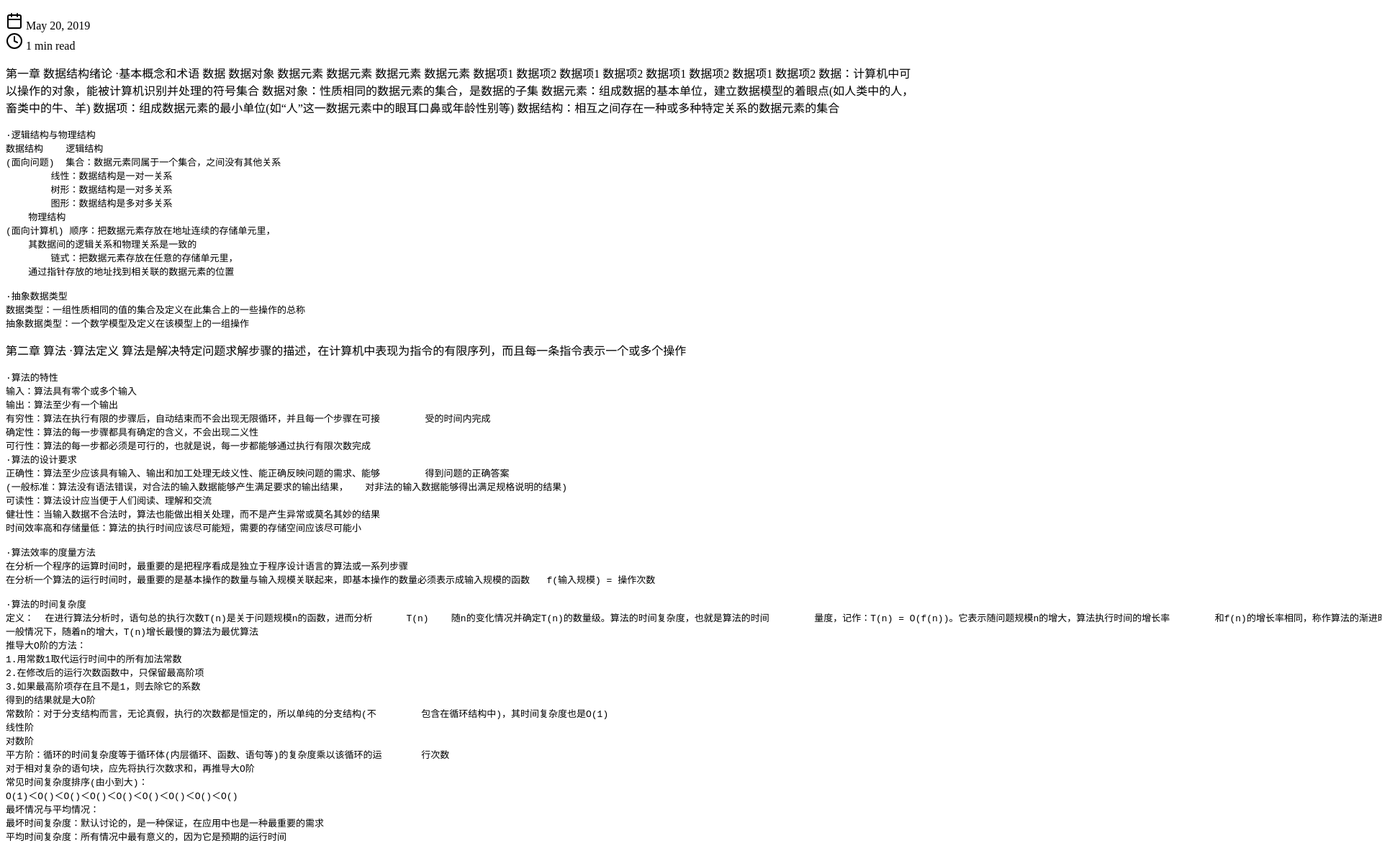
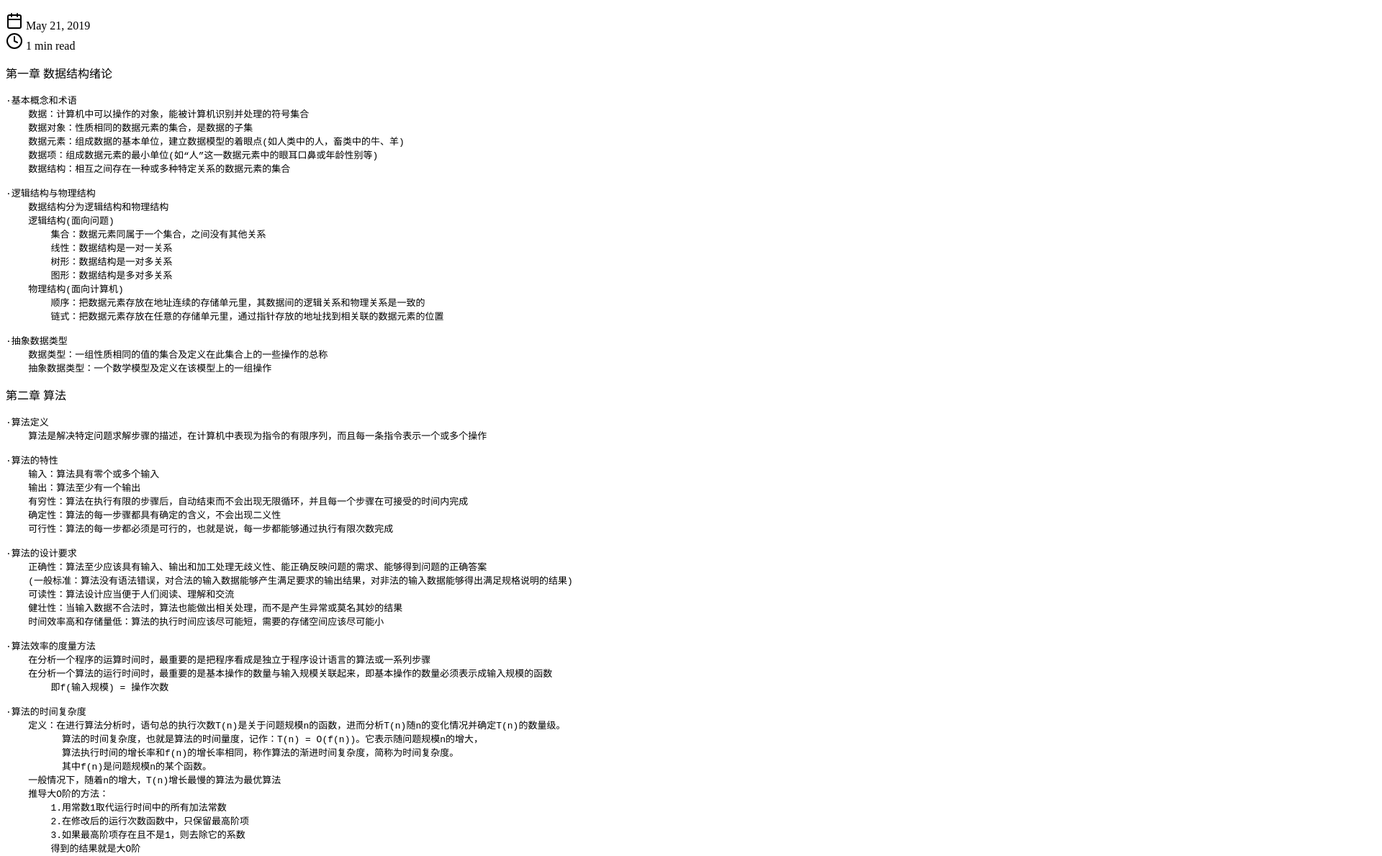
Before and after one commit to kdf9000/kdf9000.github.io, a plain HTML site: page post/structure/index.html in a window 1280 px wide. Shown: the part 384-1573 px from the top of the page at 72% size, 1920 px wide, since content can reach past the window. Drawn offline with Linux system fonts and the light colour scheme.

Commit message:
structure

```diff
--- a/post/structure/index.html
+++ b/post/structure/index.html
@@ -1,7 +1,7 @@
 <!doctype html>
 <html lang="en-us">
   <head>
-    <title>Self-study Notes of PLAY WITH DATA STRUCTURE // CK_D</title>
+    <title>Self-study  Notes of PLAY WITH DATA STRUCTURE // CK_D</title>
     <meta charset="utf-8" />
     <meta name="generator" content="Hugo 0.55.6" />
     <meta name="viewport" content="width=device-width, initial-scale=1" />
@@ -11,19 +11,19 @@
 
 
     <meta name="twitter:card" content="summary"/>
-<meta name="twitter:title" content="Self-study Notes of PLAY WITH DATA STRUCTURE"/>
-<meta name="twitter:description" content="第一章 数据结构绪论 ·基本概念和术语 数据 数据对象 数据元素 数据元素 数据元素 数据元素 数据项1 数据项2 数据项1 数据项2 数据项1 数据项2 数据项1 数据项2 数据：计算机中可以操作的对象，能被计算机识别并处理的符号集合 数据对象：性质相同的数据元素的集合，是数据的子集 数据元素：组成数据的基本单位，建立数据模型的着眼点(如人类中的人，畜类中的牛、羊) 数据项：组成数据元素的最小单位(如“人”这一数据元素中的眼耳口鼻或年龄性别等) 数据结构：相互之间存在一种或多种特定关系的数据元素的集合
-·逻辑结构与物理结构 数据结构 逻辑结构 (面向问题) 集合：数据元素同属于一个集合，之间没有其他关系 线性：数据结构是一对一关系 树形：数据结构是一对多关系 图形：数据结构是多对多关系 物理结构 (面向计算机) 顺序：把数据元素存放在地址连续的存储单元里， 其数据间的逻辑关系和物理关系是一致的 链式：把数据元素存放在任意的存储单元里， 通过指针存放的地址找到相关联的数据元素的位置 ·抽象数据类型 数据类型：一组性质相同的值的集合及定义在此集合上的一些操作的总称 抽象数据类型：一个数学模型及定义在该模型上的一组操作  第二章 算法 ·算法定义 算法是解决特定问题求解步骤的描述，在计算机中表现为指令的有限序列，而且每一条指令表示一个或多个操作
-·算法的特性 输入：算法具有零个或多个输入 输出：算法至少有一个输出 有穷性：算法在执行有限的步骤后，自动结束而不会出现无限循环，并且每一个步骤在可接 受的时间内完成 确定性：算法的每一步骤都具有确定的含义，不会出现二义性 可行性：算法的每一步都必须是可行的，也就是说，每一步都能够通过执行有限次数完成 ·算法的设计要求 正确性：算法至少应该具有输入、输出和加工处理无歧义性、能正确反映问题的需求、能够 得到问题的正确答案 (一般标准：算法没有语法错误，对合法的输入数据能够产生满足要求的输出结果， 对非法的输入数据能够得出满足规格说明的结果) 可读性：算法设计应当便于人们阅读、理解和交流 健壮性：当输入数据不合法时，算法也能做出相关处理，而不是产生异常或莫名其妙的结果 时间效率高和存储量低：算法的执行时间应该尽可能短，需要的存储空间应该尽可能小 ·算法效率的度量方法 在分析一个程序的运算时间时，最重要的是把程序看成是独立于程序设计语言的算法或一系列步骤 在分析一个算法的运行时间时，最重要的是基本操作的数量与输入规模关联起来，即基本操作的数量必须表示成输入规模的函数 f(输入规模) = 操作次数 ·算法的时间复杂度 定义： 在进行算法分析时，语句总的执行次数T(n)是关于问题规模n的函数，进而分析 T(n) 随n的变化情况并确定T(n)的数量级。算法的时间复杂度，也就是算法的时间 量度，记作：T(n) = O(f(n))。它表示随问题规模n的增大，算法执行时间的增长率 和f(n)的增长率相同，称作算法的渐进时间复杂度，简称为时间复杂度。其中f(n) 是问题规模n的某个函数。 一般情况下，随着n的增大，T(n)增长最慢的算法为最优算法 推导大O阶的方法： 1."/>
+<meta name="twitter:title" content="Self-study  Notes of PLAY WITH DATA STRUCTURE"/>
+<meta name="twitter:description" content="第一章 数据结构绪论
+·基本概念和术语 数据：计算机中可以操作的对象，能被计算机识别并处理的符号集合 数据对象：性质相同的数据元素的集合，是数据的子集 数据元素：组成数据的基本单位，建立数据模型的着眼点(如人类中的人，畜类中的牛、羊) 数据项：组成数据元素的最小单位(如“人”这一数据元素中的眼耳口鼻或年龄性别等) 数据结构：相互之间存在一种或多种特定关系的数据元素的集合 ·逻辑结构与物理结构 数据结构分为逻辑结构和物理结构 逻辑结构(面向问题) 集合：数据元素同属于一个集合，之间没有其他关系 线性：数据结构是一对一关系 树形：数据结构是一对多关系 图形：数据结构是多对多关系 物理结构(面向计算机) 顺序：把数据元素存放在地址连续的存储单元里，其数据间的逻辑关系和物理关系是一致的 链式：把数据元素存放在任意的存储单元里，通过指针存放的地址找到相关联的数据元素的位置 ·抽象数据类型 数据类型：一组性质相同的值的集合及定义在此集合上的一些操作的总称 抽象数据类型：一个数学模型及定义在该模型上的一组操作  第二章 算法
+·算法定义 算法是解决特定问题求解步骤的描述，在计算机中表现为指令的有限序列，而且每一条指令表示一个或多个操作 ·算法的特性 输入：算法具有零个或多个输入 输出：算法至少有一个输出 有穷性：算法在执行有限的步骤后，自动结束而不会出现无限循环，并且每一个步骤在可接受的时间内完成 确定性：算法的每一步骤都具有确定的含义，不会出现二义性 可行性：算法的每一步都必须是可行的，也就是说，每一步都能够通过执行有限次数完成 ·算法的设计要求 正确性：算法至少应该具有输入、输出和加工处理无歧义性、能正确反映问题的需求、能够得到问题的正确答案 (一般标准：算法没有语法错误，对合法的输入数据能够产生满足要求的输出结果，对非法的输入数据能够得出满足规格说明的结果) 可读性：算法设计应当便于人们阅读、理解和交流 健壮性：当输入数据不合法时，算法也能做出相关处理，而不是产生异常或莫名其妙的结果 时间效率高和存储量低：算法的执行时间应该尽可能短，需要的存储空间应该尽可能小 ·算法效率的度量方法 在分析一个程序的运算时间时，最重要的是把程序看成是独立于程序设计语言的算法或一系列步骤 在分析一个算法的运行时间时，最重要的是基本操作的数量与输入规模关联起来，即基本操作的数量必须表示成输入规模的函数 即f(输入规模) = 操作次数 ·算法的时间复杂度 定义：在进行算法分析时，语句总的执行次数T(n)是关于问题规模n的函数，进而分析T(n)随n的变化情况并确定T(n)的数量级。 算法的时间复杂度，也就是算法的时间量度，记作：T(n) = O(f(n))。它表示随问题规模n的增大， 算法执行时间的增长率和f(n)的增长率相同，称作算法的渐进时间复杂度，简称为时间复杂度。 其中f(n)是问题规模n的某个函数。 一般情况下，随着n的增大，T(n)增长最慢的算法为最优算法 推导大O阶的方法： 1.用常数1取代运行时间中的所有加法常数 2.在修改后的运行次数函数中，只保留最高阶项 3.如果最高阶项存在且不是1，则去除它的系数 得到的结果就是大O阶 常数阶：对于分支结构而言，无论真假，执行的次数都是恒定的，所以单纯的分支结构(不包含在循环结构中)，其时间复杂度也是O(1) 线性阶 对数阶 平方阶：循环的时间复杂度等于循环体(内层循环、函数、语句等)的复杂度乘以该循环的运行次数 对于相对复杂的语句块，应先将执行次数求和，再推导大O阶 常见时间复杂度排序(由小到大)： O(1) ＜ O(logn) ＜ O(n) ＜ O(nlogn) ＜ O(n^2) ＜ O(n^3) ＜ O(2^n) ＜ O(n!"/>
 
-    <meta property="og:title" content="Self-study Notes of PLAY WITH DATA STRUCTURE" />
-<meta property="og:description" content="第一章 数据结构绪论 ·基本概念和术语 数据 数据对象 数据元素 数据元素 数据元素 数据元素 数据项1 数据项2 数据项1 数据项2 数据项1 数据项2 数据项1 数据项2 数据：计算机中可以操作的对象，能被计算机识别并处理的符号集合 数据对象：性质相同的数据元素的集合，是数据的子集 数据元素：组成数据的基本单位，建立数据模型的着眼点(如人类中的人，畜类中的牛、羊) 数据项：组成数据元素的最小单位(如“人”这一数据元素中的眼耳口鼻或年龄性别等) 数据结构：相互之间存在一种或多种特定关系的数据元素的集合
-·逻辑结构与物理结构 数据结构 逻辑结构 (面向问题) 集合：数据元素同属于一个集合，之间没有其他关系 线性：数据结构是一对一关系 树形：数据结构是一对多关系 图形：数据结构是多对多关系 物理结构 (面向计算机) 顺序：把数据元素存放在地址连续的存储单元里， 其数据间的逻辑关系和物理关系是一致的 链式：把数据元素存放在任意的存储单元里， 通过指针存放的地址找到相关联的数据元素的位置 ·抽象数据类型 数据类型：一组性质相同的值的集合及定义在此集合上的一些操作的总称 抽象数据类型：一个数学模型及定义在该模型上的一组操作  第二章 算法 ·算法定义 算法是解决特定问题求解步骤的描述，在计算机中表现为指令的有限序列，而且每一条指令表示一个或多个操作
-·算法的特性 输入：算法具有零个或多个输入 输出：算法至少有一个输出 有穷性：算法在执行有限的步骤后，自动结束而不会出现无限循环，并且每一个步骤在可接 受的时间内完成 确定性：算法的每一步骤都具有确定的含义，不会出现二义性 可行性：算法的每一步都必须是可行的，也就是说，每一步都能够通过执行有限次数完成 ·算法的设计要求 正确性：算法至少应该具有输入、输出和加工处理无歧义性、能正确反映问题的需求、能够 得到问题的正确答案 (一般标准：算法没有语法错误，对合法的输入数据能够产生满足要求的输出结果， 对非法的输入数据能够得出满足规格说明的结果) 可读性：算法设计应当便于人们阅读、理解和交流 健壮性：当输入数据不合法时，算法也能做出相关处理，而不是产生异常或莫名其妙的结果 时间效率高和存储量低：算法的执行时间应该尽可能短，需要的存储空间应该尽可能小 ·算法效率的度量方法 在分析一个程序的运算时间时，最重要的是把程序看成是独立于程序设计语言的算法或一系列步骤 在分析一个算法的运行时间时，最重要的是基本操作的数量与输入规模关联起来，即基本操作的数量必须表示成输入规模的函数 f(输入规模) = 操作次数 ·算法的时间复杂度 定义： 在进行算法分析时，语句总的执行次数T(n)是关于问题规模n的函数，进而分析 T(n) 随n的变化情况并确定T(n)的数量级。算法的时间复杂度，也就是算法的时间 量度，记作：T(n) = O(f(n))。它表示随问题规模n的增大，算法执行时间的增长率 和f(n)的增长率相同，称作算法的渐进时间复杂度，简称为时间复杂度。其中f(n) 是问题规模n的某个函数。 一般情况下，随着n的增大，T(n)增长最慢的算法为最优算法 推导大O阶的方法： 1." />
+    <meta property="og:title" content="Self-study  Notes of PLAY WITH DATA STRUCTURE" />
+<meta property="og:description" content="第一章 数据结构绪论
+·基本概念和术语 数据：计算机中可以操作的对象，能被计算机识别并处理的符号集合 数据对象：性质相同的数据元素的集合，是数据的子集 数据元素：组成数据的基本单位，建立数据模型的着眼点(如人类中的人，畜类中的牛、羊) 数据项：组成数据元素的最小单位(如“人”这一数据元素中的眼耳口鼻或年龄性别等) 数据结构：相互之间存在一种或多种特定关系的数据元素的集合 ·逻辑结构与物理结构 数据结构分为逻辑结构和物理结构 逻辑结构(面向问题) 集合：数据元素同属于一个集合，之间没有其他关系 线性：数据结构是一对一关系 树形：数据结构是一对多关系 图形：数据结构是多对多关系 物理结构(面向计算机) 顺序：把数据元素存放在地址连续的存储单元里，其数据间的逻辑关系和物理关系是一致的 链式：把数据元素存放在任意的存储单元里，通过指针存放的地址找到相关联的数据元素的位置 ·抽象数据类型 数据类型：一组性质相同的值的集合及定义在此集合上的一些操作的总称 抽象数据类型：一个数学模型及定义在该模型上的一组操作  第二章 算法
+·算法定义 算法是解决特定问题求解步骤的描述，在计算机中表现为指令的有限序列，而且每一条指令表示一个或多个操作 ·算法的特性 输入：算法具有零个或多个输入 输出：算法至少有一个输出 有穷性：算法在执行有限的步骤后，自动结束而不会出现无限循环，并且每一个步骤在可接受的时间内完成 确定性：算法的每一步骤都具有确定的含义，不会出现二义性 可行性：算法的每一步都必须是可行的，也就是说，每一步都能够通过执行有限次数完成 ·算法的设计要求 正确性：算法至少应该具有输入、输出和加工处理无歧义性、能正确反映问题的需求、能够得到问题的正确答案 (一般标准：算法没有语法错误，对合法的输入数据能够产生满足要求的输出结果，对非法的输入数据能够得出满足规格说明的结果) 可读性：算法设计应当便于人们阅读、理解和交流 健壮性：当输入数据不合法时，算法也能做出相关处理，而不是产生异常或莫名其妙的结果 时间效率高和存储量低：算法的执行时间应该尽可能短，需要的存储空间应该尽可能小 ·算法效率的度量方法 在分析一个程序的运算时间时，最重要的是把程序看成是独立于程序设计语言的算法或一系列步骤 在分析一个算法的运行时间时，最重要的是基本操作的数量与输入规模关联起来，即基本操作的数量必须表示成输入规模的函数 即f(输入规模) = 操作次数 ·算法的时间复杂度 定义：在进行算法分析时，语句总的执行次数T(n)是关于问题规模n的函数，进而分析T(n)随n的变化情况并确定T(n)的数量级。 算法的时间复杂度，也就是算法的时间量度，记作：T(n) = O(f(n))。它表示随问题规模n的增大， 算法执行时间的增长率和f(n)的增长率相同，称作算法的渐进时间复杂度，简称为时间复杂度。 其中f(n)是问题规模n的某个函数。 一般情况下，随着n的增大，T(n)增长最慢的算法为最优算法 推导大O阶的方法： 1.用常数1取代运行时间中的所有加法常数 2.在修改后的运行次数函数中，只保留最高阶项 3.如果最高阶项存在且不是1，则去除它的系数 得到的结果就是大O阶 常数阶：对于分支结构而言，无论真假，执行的次数都是恒定的，所以单纯的分支结构(不包含在循环结构中)，其时间复杂度也是O(1) 线性阶 对数阶 平方阶：循环的时间复杂度等于循环体(内层循环、函数、语句等)的复杂度乘以该循环的运行次数 对于相对复杂的语句块，应先将执行次数求和，再推导大O阶 常见时间复杂度排序(由小到大)： O(1) ＜ O(logn) ＜ O(n) ＜ O(nlogn) ＜ O(n^2) ＜ O(n^3) ＜ O(2^n) ＜ O(n!" />
 <meta property="og:type" content="article" />
 <meta property="og:url" content="htpps://kdf9000.github.io/post/structure/" />
-<meta property="article:published_time" content="2019-05-20T23:59:48&#43;08:00"/>
-<meta property="article:modified_time" content="2019-05-20T23:59:48&#43;08:00"/>
+<meta property="article:published_time" content="2019-05-21T08:23:42&#43;08:00"/>
+<meta property="article:modified_time" content="2019-05-21T08:23:42&#43;08:00"/>
 
 
   </head>
@@ -45,14 +45,14 @@
 
   <article class="post">
     <header class="post-header">
-      <h1 class ="post-title">Self-study Notes of PLAY WITH DATA STRUCTURE</h1>
+      <h1 class ="post-title">Self-study  Notes of PLAY WITH DATA STRUCTURE</h1>
       <div class="post-meta">
         <div>
           <svg xmlns="http://www.w3.org/2000/svg" width="24" height="24" viewBox="0 0 24 24" fill="none" stroke="currentColor" stroke-width="2" stroke-linecap="round" stroke-linejoin="round" class="icon icon-calendar">
   <title>calendar</title>
   <rect x="3" y="4" width="18" height="18" rx="2" ry="2"></rect><line x1="16" y1="2" x2="16" y2="6"></line><line x1="8" y1="2" x2="8" y2="6"></line><line x1="3" y1="10" x2="21" y2="10"></line>
 </svg>
-          May 20, 2019
+          May 21, 2019
         </div>
         <div>
           <svg xmlns="http://www.w3.org/2000/svg" width="24" height="24" viewBox="0 0 24 24" fill="none" stroke="currentColor" stroke-width="2" stroke-linecap="round" stroke-linejoin="round" class="icon icon-clock">
@@ -63,71 +63,73 @@
         </div></div>
     </header>
     <div class="post-content">
-      <p>第一章 数据结构绪论
-    ·基本概念和术语
-    数据
-    数据对象
-    数据元素    数据元素    数据元素    数据元素
-    数据项1    数据项2    数据项1    数据项2    数据项1    数据项2    数据项1    数据项2
+      <p>第一章 数据结构绪论</p>
+
+<pre><code>·基本概念和术语
     数据：计算机中可以操作的对象，能被计算机识别并处理的符号集合
     数据对象：性质相同的数据元素的集合，是数据的子集
     数据元素：组成数据的基本单位，建立数据模型的着眼点(如人类中的人，畜类中的牛、羊)
     数据项：组成数据元素的最小单位(如“人”这一数据元素中的眼耳口鼻或年龄性别等)
-    数据结构：相互之间存在一种或多种特定关系的数据元素的集合</p>
+    数据结构：相互之间存在一种或多种特定关系的数据元素的集合
 
-<pre><code>·逻辑结构与物理结构
-数据结构    逻辑结构
-(面向问题)  集合：数据元素同属于一个集合，之间没有其他关系
+·逻辑结构与物理结构
+    数据结构分为逻辑结构和物理结构
+    逻辑结构(面向问题)
+        集合：数据元素同属于一个集合，之间没有其他关系
         线性：数据结构是一对一关系
         树形：数据结构是一对多关系
         图形：数据结构是多对多关系
-    物理结构
-(面向计算机) 顺序：把数据元素存放在地址连续的存储单元里，
-    其数据间的逻辑关系和物理关系是一致的
-        链式：把数据元素存放在任意的存储单元里，
-    通过指针存放的地址找到相关联的数据元素的位置
+    物理结构(面向计算机)
+        顺序：把数据元素存放在地址连续的存储单元里，其数据间的逻辑关系和物理关系是一致的
+        链式：把数据元素存放在任意的存储单元里，通过指针存放的地址找到相关联的数据元素的位置
 
 ·抽象数据类型
     数据类型：一组性质相同的值的集合及定义在此集合上的一些操作的总称
     抽象数据类型：一个数学模型及定义在该模型上的一组操作
 </code></pre>
 
-<p>第二章 算法
-    ·算法定义
-    算法是解决特定问题求解步骤的描述，在计算机中表现为指令的有限序列，而且每一条指令表示一个或多个操作</p>
+<p>第二章 算法</p>
 
-<pre><code>·算法的特性
+<pre><code>·算法定义
+    算法是解决特定问题求解步骤的描述，在计算机中表现为指令的有限序列，而且每一条指令表示一个或多个操作
+
+·算法的特性
     输入：算法具有零个或多个输入
     输出：算法至少有一个输出
-有穷性：算法在执行有限的步骤后，自动结束而不会出现无限循环，并且每一个步骤在可接        受的时间内完成
+    有穷性：算法在执行有限的步骤后，自动结束而不会出现无限循环，并且每一个步骤在可接受的时间内完成
     确定性：算法的每一步骤都具有确定的含义，不会出现二义性
     可行性：算法的每一步都必须是可行的，也就是说，每一步都能够通过执行有限次数完成
+
 ·算法的设计要求
-正确性：算法至少应该具有输入、输出和加工处理无歧义性、能正确反映问题的需求、能够        得到问题的正确答案
-(一般标准：算法没有语法错误，对合法的输入数据能够产生满足要求的输出结果，   对非法的输入数据能够得出满足规格说明的结果)
+    正确性：算法至少应该具有输入、输出和加工处理无歧义性、能正确反映问题的需求、能够得到问题的正确答案
+    (一般标准：算法没有语法错误，对合法的输入数据能够产生满足要求的输出结果，对非法的输入数据能够得出满足规格说明的结果)
     可读性：算法设计应当便于人们阅读、理解和交流
     健壮性：当输入数据不合法时，算法也能做出相关处理，而不是产生异常或莫名其妙的结果
     时间效率高和存储量低：算法的执行时间应该尽可能短，需要的存储空间应该尽可能小
 
 ·算法效率的度量方法
     在分析一个程序的运算时间时，最重要的是把程序看成是独立于程序设计语言的算法或一系列步骤
-在分析一个算法的运行时间时，最重要的是基本操作的数量与输入规模关联起来，即基本操作的数量必须表示成输入规模的函数   f(输入规模) = 操作次数
+    在分析一个算法的运行时间时，最重要的是基本操作的数量与输入规模关联起来，即基本操作的数量必须表示成输入规模的函数
+        即f(输入规模) = 操作次数
 
 ·算法的时间复杂度
-定义：  在进行算法分析时，语句总的执行次数T(n)是关于问题规模n的函数，进而分析      T(n)    随n的变化情况并确定T(n)的数量级。算法的时间复杂度，也就是算法的时间        量度，记作：T(n) = O(f(n))。它表示随问题规模n的增大，算法执行时间的增长率        和f(n)的增长率相同，称作算法的渐进时间复杂度，简称为时间复杂度。其中f(n)        是问题规模n的某个函数。
+    定义：在进行算法分析时，语句总的执行次数T(n)是关于问题规模n的函数，进而分析T(n)随n的变化情况并确定T(n)的数量级。
+          算法的时间复杂度，也就是算法的时间量度，记作：T(n) = O(f(n))。它表示随问题规模n的增大，
+          算法执行时间的增长率和f(n)的增长率相同，称作算法的渐进时间复杂度，简称为时间复杂度。
+          其中f(n)是问题规模n的某个函数。
     一般情况下，随着n的增大，T(n)增长最慢的算法为最优算法
     推导大O阶的方法：
         1.用常数1取代运行时间中的所有加法常数
         2.在修改后的运行次数函数中，只保留最高阶项
         3.如果最高阶项存在且不是1，则去除它的系数
         得到的结果就是大O阶
-常数阶：对于分支结构而言，无论真假，执行的次数都是恒定的，所以单纯的分支结构(不        包含在循环结构中)，其时间复杂度也是O(1)
+    常数阶：对于分支结构而言，无论真假，执行的次数都是恒定的，所以单纯的分支结构(不包含在循环结构中)，其时间复杂度也是O(1)
     线性阶
     对数阶
-平方阶：循环的时间复杂度等于循环体(内层循环、函数、语句等)的复杂度乘以该循环的运       行次数
+    平方阶：循环的时间复杂度等于循环体(内层循环、函数、语句等)的复杂度乘以该循环的运行次数
     对于相对复杂的语句块，应先将执行次数求和，再推导大O阶
     常见时间复杂度排序(由小到大)：
-O(1)＜O()＜O()＜O()＜O()＜O()＜O()＜O()＜O()
+        O(1) ＜ O(logn) ＜ O(n) ＜ O(nlogn) ＜ O(n^2) ＜ O(n^3) ＜ O(2^n) ＜ O(n!) ＜ O(n^n)
     最坏情况与平均情况：
         最坏时间复杂度：默认讨论的，是一种保证，在应用中也是一种最重要的需求
         平均时间复杂度：所有情况中最有意义的，因为它是预期的运行时间
--- a/sitemap.xml
+++ b/sitemap.xml
@@ -4,19 +4,19 @@
 
   <url>
     <loc>htpps://kdf9000.github.io/</loc>
-    <lastmod>2019-05-20T23:59:48+08:00</lastmod>
+    <lastmod>2019-05-21T08:23:42+08:00</lastmod>
     <priority>0</priority>
   </url>
 
   <url>
     <loc>htpps://kdf9000.github.io/post/</loc>
-    <lastmod>2019-05-20T23:59:48+08:00</lastmod>
+    <lastmod>2019-05-21T08:23:42+08:00</lastmod>
     <priority>0</priority>
   </url>
 
   <url>
     <loc>htpps://kdf9000.github.io/post/structure/</loc>
-    <lastmod>2019-05-20T23:59:48+08:00</lastmod>
+    <lastmod>2019-05-21T08:23:42+08:00</lastmod>
   </url>
 
   <url>
```
Also changed, not shown: index.html (+3 -3 lines), index.xml (+6 -6 lines), post/index.html (+3 -3 lines), post/index.xml (+6 -6 lines). Lines whose indentation alone changed are shown as unchanged.
